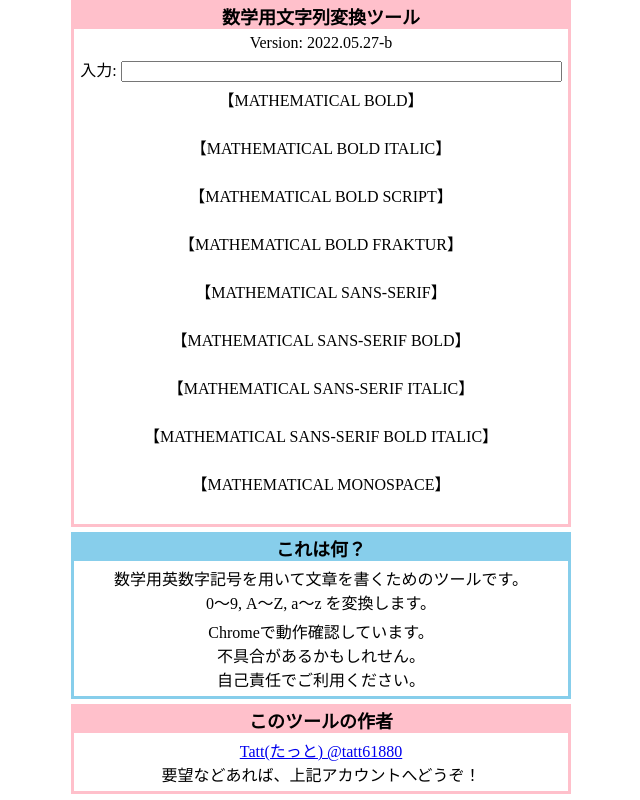
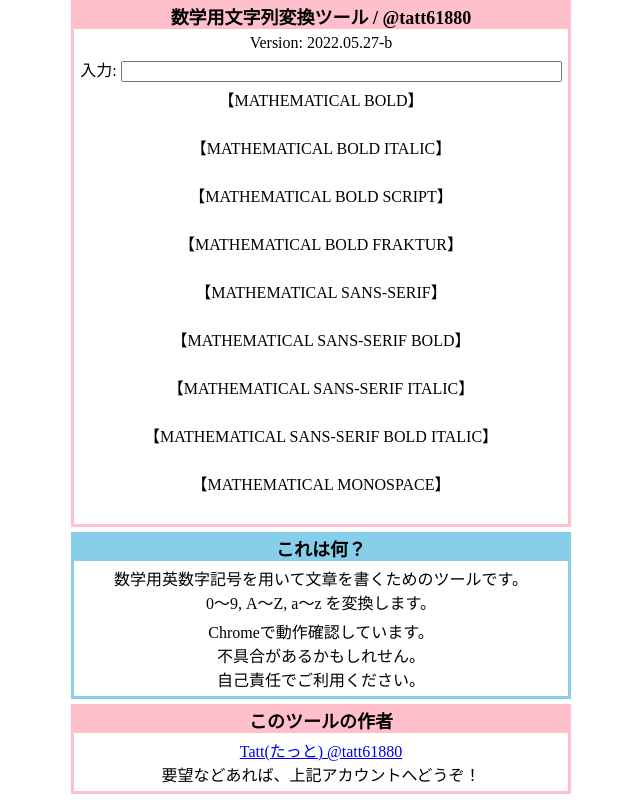
Before and after one commit to tatt61880/MathematicalStr, a website: page index.html in a window 1280 px wide. Shown: the whole page, without its empty margins (319-959 px from the left). Drawn offline with Linux system fonts and the light colour scheme.

Commit message:
Update index.html

```diff
--- a/index.html
+++ b/index.html
@@ -15,7 +15,7 @@
 <body>
 <div id="contents">
   <div class="pink">
-    <h1>数学用文字列変換ツール</h1>
+    <h1>数学用文字列変換ツール / @tatt61880</h1>
     <div class="inner">
       <span id="versionInfo">　</span>
     </div>
```
